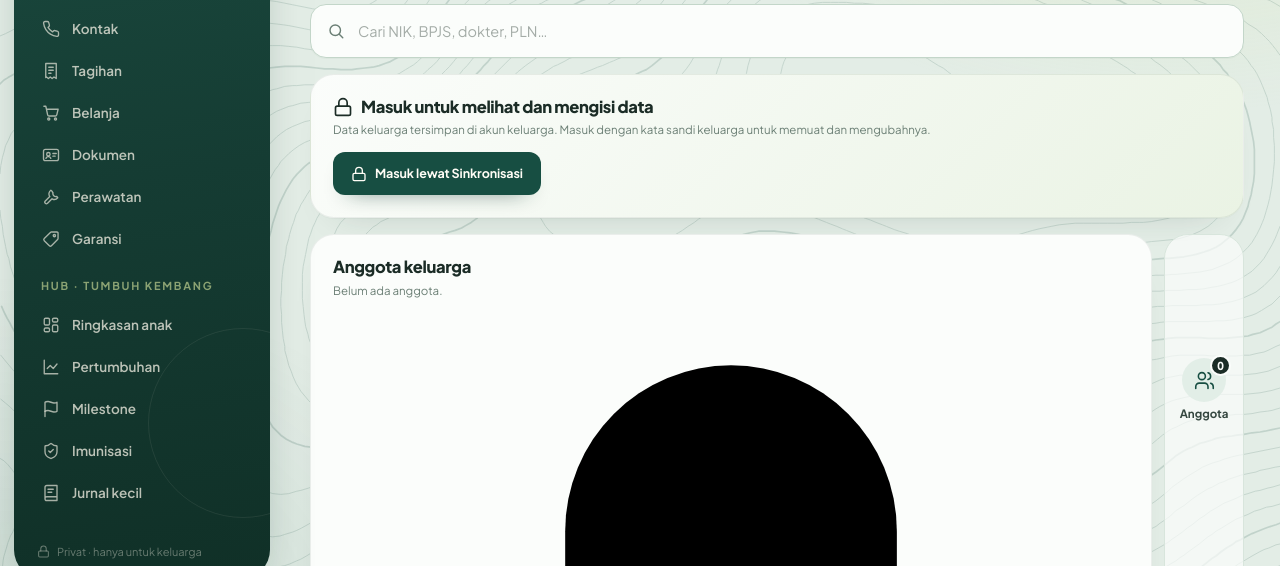
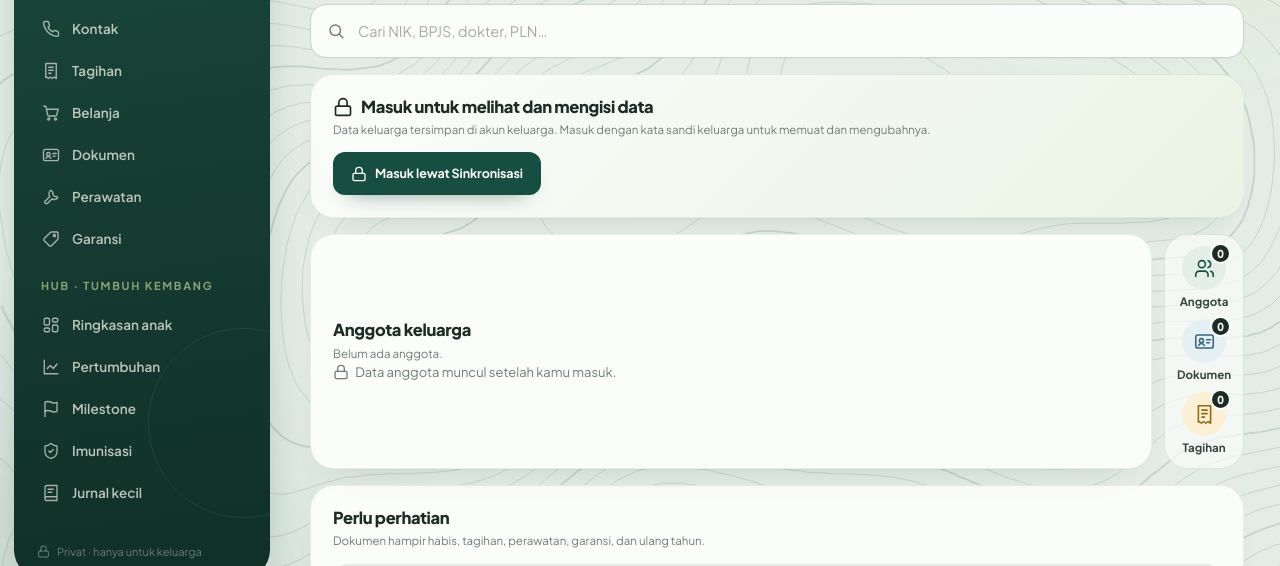
Before and after one commit to acetonater/tumbuh, a website: page index.html in a window 1280 px wide. Shown: the part 208-774 px from the top of the page. Drawn offline with Linux system fonts and the light colour scheme; no server answers.

Commit message:
Serumah 2.1.2: perbaiki ukuran ikon gembok pada kartu anggota kosong
Co-Authored-By: Claude Sonnet 5.5 <noreply@anthropic.com>
Claude-Session: https://claude.ai/code/session_01M8d4Cjg44Rh5gkeopnvVAN

```diff
--- a/package.json
+++ b/package.json
@@ -1,6 +1,6 @@
 {
   "name": "serumah-keluarga",
-  "version": "2.1.1",
+  "version": "2.1.2",
   "private": true,
   "type": "module",
   "description": "Serumah — data keluarga dan hub Tumbuh (tumbuh kembang anak) dengan sinkronisasi lewat Netlify.",
--- a/styles.css
+++ b/styles.css
@@ -2726,3 +2726,4 @@ body.locked .data-row:has([data-action="resetData"]) { display: none !important;
 .home-locked .btn { margin-top: 14px; }
 .home-locked .card-title { display: flex; align-items: center; gap: 8px; }
 .home-locked .card-title svg { width: 20px; height: 20px; fill: none; stroke: currentColor; stroke-width: 2; }
+.hub-empty svg { display: inline-block; width: 16px; height: 16px; margin-right: 4px; vertical-align: -3px; fill: none; stroke: currentColor; stroke-width: 2; stroke-linecap: round; stroke-linejoin: round; }
```
Also changed, not shown: CHANGELOG.md.
